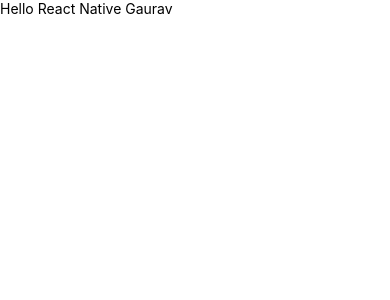
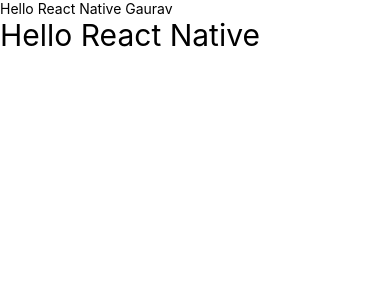
Before and after one commit to Gaurav85431/ReactNative, a React Native app: screen / in a window 390 px wide. Shown: the top 300 px of the page. Built offline with nearby package versions, Linux system fonts and the light colour scheme.

Commit message:
react first app

```diff
--- a/App.tsx
+++ b/App.tsx
@@ -4,6 +4,7 @@
   return (
     <View>
       <Text>Hello React Native Gaurav</Text>
+      <Text style={{ fontSize: 30 }}>Hello React Native</Text>
     </View>
   );
 };
```
